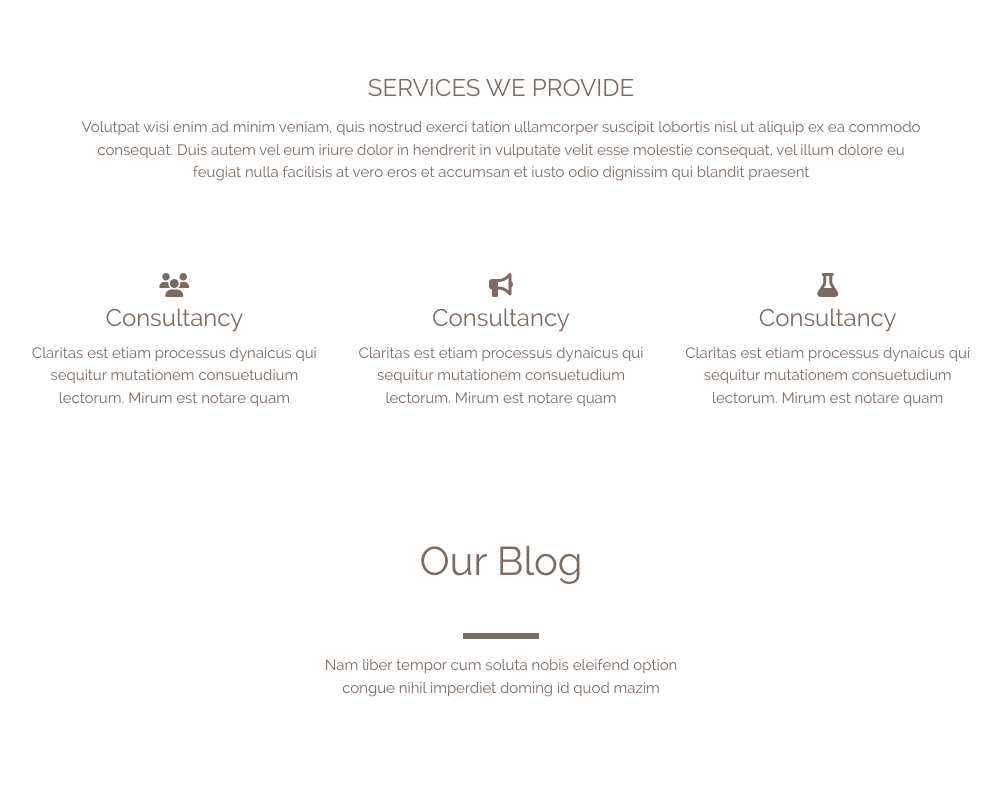
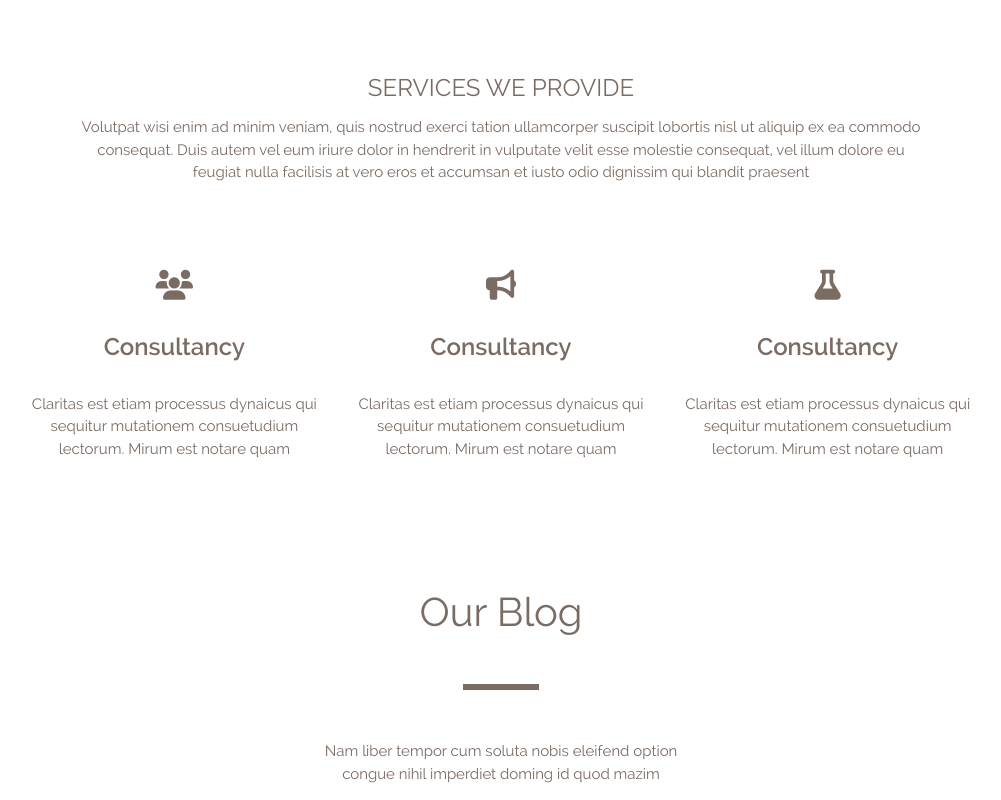
Before and after one commit to KeylorVil/Mariala, a plain HTML site: page index.html in a window 1280 px wide. Shown: the part 753-1553 px from the top of the page, without its empty margins (139-1140 px from the left). Before the commit the page ends 1467 px from the top, so only its background shows below. Drawn offline with nearby package versions, Linux system fonts and the light colour scheme.

Commit message:
classes, secondary font, spacing

```diff
--- a/css/main.css
+++ b/css/main.css
@@ -1,6 +1,11 @@
 @font-face {
     font-family: 'Raleway';
     src: url(/fonts/Raleway/Raleway\ regular.ttf);
+}
+
+@font-face {
+    font-family: 'Raleway 600';
+    src: url(/fonts/Raleway/Raleway\ 600.ttf);
 }
 
 @font-face {
@@ -86,8 +91,20 @@
     margin: 0 !important;
 }
 
+.mt-30 {
+    margin-top: 30px !important;
+}
+
+.mt-50 {
+    margin-top: 50px !important;
+}
+
 .ml-13 {
     margin-left: 13px !important;
+}
+
+.mb-30 {
+    margin-bottom: 30px !important;
 }
 
 @media (min-width: 993px) {
--- a/css/style.css
+++ b/css/style.css
@@ -57,7 +57,11 @@ nav > .nav-wrapper > ul > li > a:hover {
     margin-top: 85px;
 }
 
-.main > .cards .card > .card-content > .fas {
+.main > .cards .card > .card-content > .card-title {
+    font-family: 'Raleway 600';
+}
+
+.main > .cards .card > .card-content > .card-title > .fas {
     font-size: 30px;
 }
 
--- a/index.html
+++ b/index.html
@@ -67,8 +67,8 @@
             <div class="col s12 m4">
                 <div class="card white m-0 no-shadow">
                     <div class="card-content p-0">
-                        <span class="card-title"><i class="fas fa-users"></i> <br> Consultancy</span>
-                        <p>Claritas est etiam processus dynaicus qui <br>
+                        <span class="card-title"><i class="fas fa-users mb-30"></i> <br> Consultancy</span>
+                        <p class="mt-30">Claritas est etiam processus dynaicus qui <br>
                             sequitur mutationem consuetudium <br>
                             lectorum. Mirum est notare quam </p>
                     </div>
@@ -77,8 +77,8 @@
             <div class="col s12 m4">
                 <div class="card white m-0 no-shadow">
                     <div class="card-content p-0">
-                        <span class="card-title"><i class="fas fa-bullhorn"></i> <br> Consultancy</span>
-                        <p>Claritas est etiam processus dynaicus qui <br>
+                        <span class="card-title"><i class="fas fa-bullhorn mb-30"></i> <br> Consultancy</span>
+                        <p class="mt-30">Claritas est etiam processus dynaicus qui <br>
                             sequitur mutationem consuetudium <br>
                             lectorum. Mirum est notare quam </p>
                     </div>
@@ -87,8 +87,8 @@
             <div class="col s12 m4">
                 <div class="card white m-0 no-shadow">
                     <div class="card-content p-0">
-                        <span class="card-title"><i class="fas fa-flask"></i> <br> Consultancy</span>
-                        <p>Claritas est etiam processus dynaicus qui <br>
+                        <span class="card-title"><i class="fas fa-flask mb-30"></i> <br> Consultancy</span>
+                        <p class="mt-30">Claritas est etiam processus dynaicus qui <br>
                             sequitur mutationem consuetudium <br>
                             lectorum. Mirum est notare quam </p>
                     </div>
@@ -99,7 +99,7 @@
         <div class="ourBlog w100 flex flex-col align-items-center">
             <h2 class="m-0">Our Blog</h2>
             <div class="h2border"></div>
-            <p>Nam liber tempor cum soluta nobis eleifend option <br> congue nihil imperdiet doming id quod mazim</p>
+            <p class="mt-50">Nam liber tempor cum soluta nobis eleifend option <br> congue nihil imperdiet doming id quod mazim</p>
         </div>
     </div>
 </body>
```
